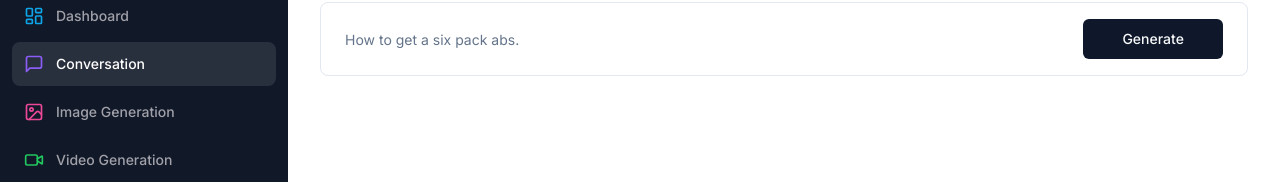
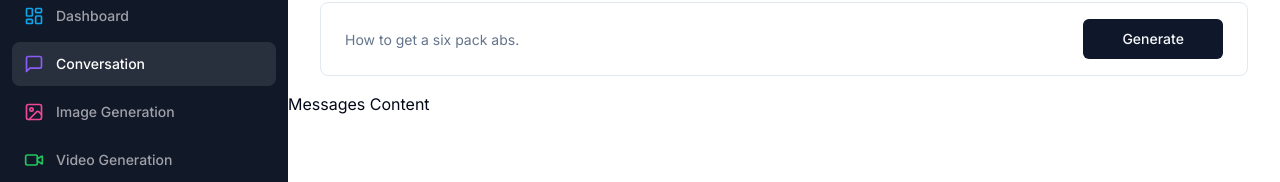
Before and after one commit to AyushRay06/Dr-Doom, a Next.js app: page /conversation in a window 1280 px wide. Shown: the part 118-300 px from the top of the page. Built offline with nearby package versions, Linux system fonts and the light colour scheme.

Commit message:
opena-Api

```diff
--- a/app/(dashboard)/(routes)/conversation/page.tsx
+++ b/app/(dashboard)/(routes)/conversation/page.tsx
@@ -64,6 +64,7 @@
           </form>
         </Form>
       </div>
+      <div className="space-y-4 mt-4">Messages Content</div>
     </div>
   )
 }
```
Also changed, not shown: 2 other files (tests, documents, lock files or other folders).
